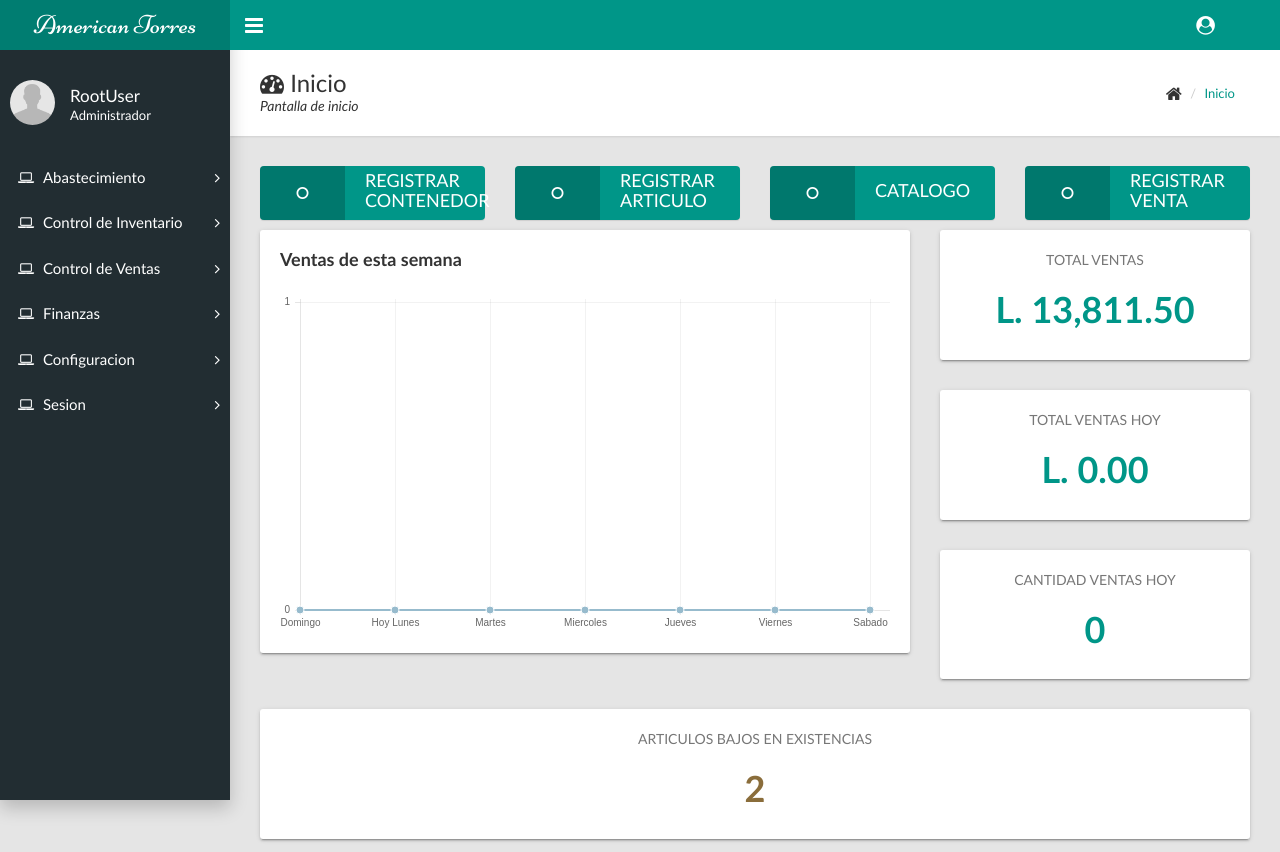
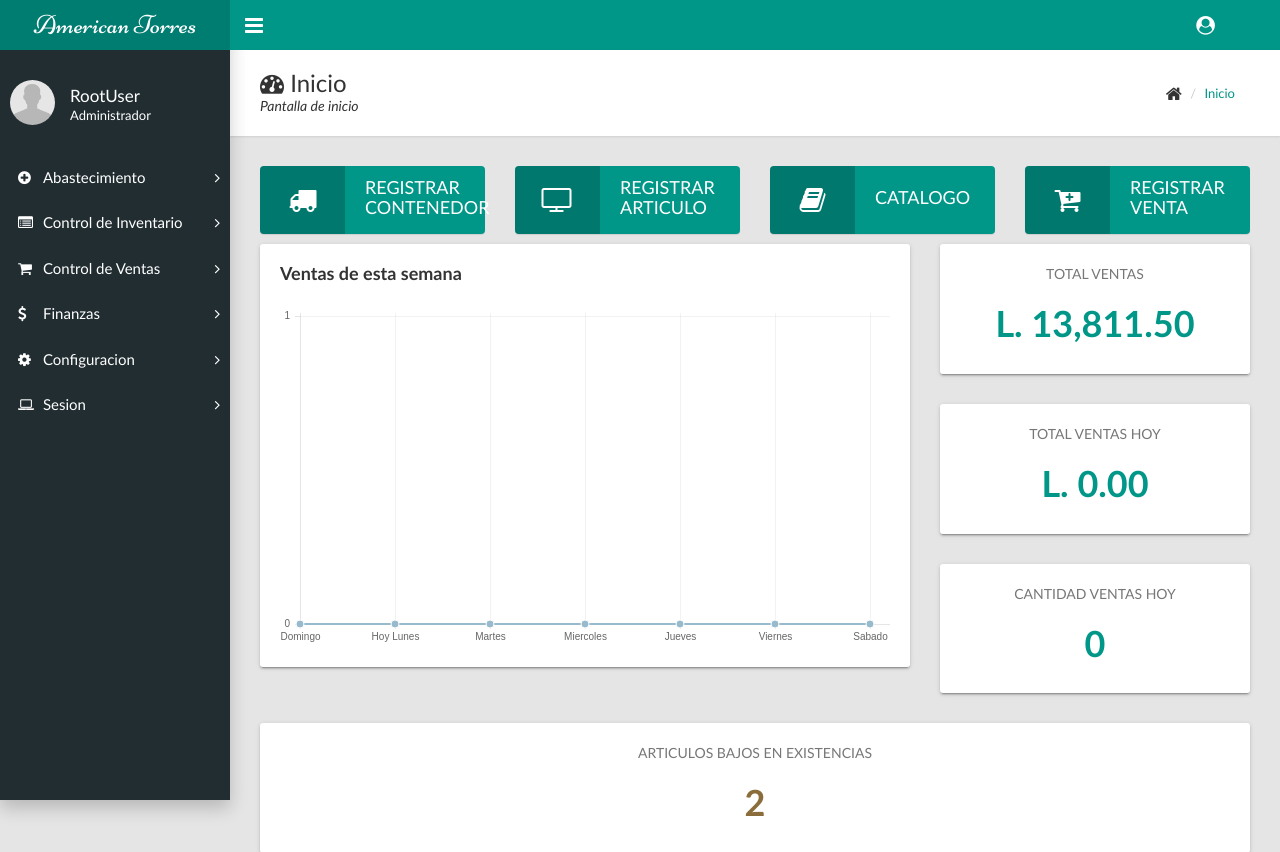
Before and after one commit to carlosvasqz/americantorres, a PHP site: page /index.php in a window 1280 px wide. Shown: the top 852 px of the page. Run offline with PHP 8.4, Linux system fonts and the light colour scheme; a user stored in the database is signed in; data comes from the database, SQL or seed files in the repository; a stand-in replaces the project's code that opens the database connection.

Commit message:
Iconos
Se agregaron iconos

```diff
--- a/source/index.php
+++ b/source/index.php
@@ -87,28 +87,28 @@
             </div></a>
           </div> -->
           <div class="col-md-3"><a href="ab_registrar_contenedor.php" title="Registrar un nuevo contenedor">
-            <div class="widget-small primary"><i class="icon fa fa-circle-o"></i>
+            <div class="widget-small primary"><i class="icon fa fa-truck fa-2x"></i>
               <div class="info">
                 <h4>Registrar contenedor</h4>
               </div>
             </div></a>
           </div>
           <div class="col-md-3"><a href="ab_registrar_articulo.php" title="Registrar un nuevo articulo">
-            <div class="widget-small primary"><i class="icon fa fa-circle-o"></i>
+            <div class="widget-small primary"><i class="icon fa fa-television fa-2x"></i>
               <div class="info">
                 <h4>Registrar articulo</h4>
               </div>
             </div></a>
           </div>
           <div class="col-md-3"><a href="ci_catalogo.php" title="Ir al catalogo de articulos">
-            <div class="widget-small primary"><i class="icon fa fa-circle-o"></i>
+            <div class="widget-small primary"><i class="icon fa fa-book fa-2x"></i>
               <div class="info">
                 <h4>Catalogo</h4>
               </div>
             </div></a>
           </div>
           <div class="col-md-3"><a href="cv_vender.php" title="Registrar una venta">
-            <div class="widget-small primary"><i class="icon fa fa-circle-o"></i>
+            <div class="widget-small primary"><i class="icon fa fa-cart-plus fa-2x"></i>
               <div class="info">
                 <h4>Registrar venta</h4>
               </div>
--- a/source/menu.php
+++ b/source/menu.php
@@ -19,61 +19,62 @@ function menuGeneral() {
           </div>
           <!-- Sidebar Menu-->
           <ul class="sidebar-menu">
-          <li class="treeview"><a href="#"><i class="fa fa-laptop"></i><span>Abastecimiento</span><i class="fa fa-angle-right"></i></a>
+          <li class="treeview"><a href="#"><i class="fa fa-plus-circle"></i><span>Abastecimiento</span><i class="fa fa-angle-right"></i></a>
             <ul class="treeview-menu">
-              <li><a href="ab_registrar_contenedor.php"><i class="fa fa-circle-o"></i>Registrar Contenedor</a></li>
-              <li><a href="ab_registrar_articulo.php"><i class="fa fa-circle-o"></i>Registrar Articulo</a></li>
+              <li><a href="ab_registrar_contenedor.php"><i class="fa fa-truck "></i>Registrar Contenedor</a></li>
+              <li><a href="ab_registrar_articulo.php"><i class="fa fa-television"></i>Registrar Articulo</a></li>
             </ul>
           </li>
-          <li class="treeview"><a href="#"><i class="fa fa-laptop"></i><span>Control de Inventario</span><i class="fa fa-angle-right"></i></a>
+          <li class="treeview"><a href="#"><i class="fa fa-list-alt"></i><span>Control de Inventario</span><i class="fa fa-angle-right"></i></a>
             <ul class="treeview-menu">
-              <li><a href="ci_consultar_articulo.php"><i class="fa fa-circle-o"></i>Consultar Articulo</a></li>
-              <li><a href="ci_modificar_articulo.php?codigo_buscar=null"><i class="fa fa-circle-o"></i>Modificar Articulo</a></li>
-              <li><a href="ci_catalogo.php"><i class="fa fa-circle-o"></i>Catalago de Articulos</a></li>
-               <li class="treeview"><a href="#"><i class="fa fa-laptop"></i><span>Categorias</span><i class="fa fa-angle-right"></i></a>
+              <li><a href="ci_consultar_articulo.php"><i class="fa fa-search"></i>Consultar Articulo</a></li>
+              <li><a href="ci_modificar_articulo.php?codigo_buscar=null"><i class="fa fa-refresh"></i>Modificar Articulo</a></li>
+              <li><a href="ci_catalogo.php"><i class="fa fa-book"></i>Catalago de Articulos</a></li>
+               <li class="treeview"><a href="#"><i class="fa fa-th-list"></i><span>Categorias</span><i class="fa fa-angle-right"></i></a>
             <ul class="treeview-menu">
-              <li><a href="ic_agregar_categoria.php"><i class="fa fa-circle-o"></i>Agregar Categoria</a></li>
-              <li><a href="ci_consultar_categoria.php"><i class="fa fa-circle-o"></i>Consultar Categoria</a></li>
-              <li><a href="ci_modificar_categoria.php"><i class="fa fa-circle-o"></i>Modificar Categoria</a></li>
+              <li><a href="ic_agregar_categoria.php"><i class="fa fa-plus-square"></i>Agregar Categoria</a></li>
+              <li><a href="ci_consultar_categoria.php"><i class="fa fa-search"></i>Consultar Categoria</a></li>
+              <li><a href="ci_modificar_categoria.php"><i class="fa fa-refresh"></i>Modificar Categoria</a></li>
            </ul>
             </ul>
           </li>
-          <li class="treeview"><a href="#"><i class="fa fa-laptop"></i><span>Control de Ventas</span><i class="fa fa-angle-right"></i></a>
+          <li class="treeview"><a href="#"><i class="fa fa-shopping-cart"></i><span>Control de Ventas</span><i class="fa fa-angle-right"></i></a>
             <ul class="treeview-menu">
-              <li><a href="cv_vender.php"><i class="fa fa-circle-o"></i>Registrar Venta</a></li>
+              <li><a href="cv_vender.php"><i class="fa fa-cart-plus"></i>Registrar Venta</a></li>
             </ul>
           </li>
-          <li class="treeview"><a href="#"><i class="fa fa-laptop"></i><span>Finanzas</span><i class="fa fa-angle-right"></i></a>
+          <li class="treeview"><a href="#"><i class="fa fa-usd"></i><span>Finanzas</span><i class="fa fa-angle-right"></i></a>
             <ul class="treeview-menu">
-              <li class="treeview"><a href="#"><i class="fa fa-dollar"></i><span>Acciones</span><i class="fa fa-angle-right"></i></a>
+              <li class="treeview"><a href="#"><i class="fa fa-check-square-o"></i><span>Acciones</span><i class="fa fa-angle-right"></i></a>
                 <ul class="treeview-menu">
-                  <li><a href="of_cierre_diario.php"><i class="fa fa-circle-o"></i>Cierre de Caja (Diario)</a></li>
-                  <li><a href="of_cierre_mensual.php"><i class="fa fa-circle-o"></i>Cierre de Caja (Mensual)</a></li>
+                  <li><a href="of_cierre_diario.php"><i class="fa fa-sun-o"></i>Cierre de Caja (Diario)</a></li>
+                  <li><a href="of_cierre_mensual.php"><i class="fa fa-calendar-check-o"></i>Cierre de Caja (Mensual)</a></li>
+                  <li><a href="fi_pagos.php"><i class="fa fa-money"></i>Realizar pago</a></li>
                 </ul>
               </li>
-              <li class="treeview"><a href="#"><i class="fa fa-dollar"></i><span>Consultas</span><i class="fa fa-angle-right"></i></a>
+              <li class="treeview"><a href="#"><i class="fa fa-question"></i><span>Consultas</span><i class="fa fa-angle-right"></i></a>
                 <ul class="treeview-menu">
-                <li><a href="of_consultar_cierre_diario.php"><i class="fa fa-circle-o"></i>Consultar Cierre Diario</a></li>
-                <li><a href="of_consultar_cierre_mensual.php"><i class="fa fa-circle-o"></i>Consultar Cierre Mensual</a></li>
+                <li><a href="of_consultar_cierre_diario.php"><i class="fa fa-sun-o"></i>Consultar Cierre Diario</a></li>
+                <li><a href="of_consultar_cierre_mensual.php"><i class="fa fa-calendar-check-o"></i>Consultar Cierre Mensual</a></li>
                 </ul>
               </li>
-              <li class="treeview"><a href="#"><i class="fa fa-dollar"></i><span>Historiales</span><i class="fa fa-angle-right"></i></a>
+              <li class="treeview"><a href="#"><i class="fa fa-history"></i><span>Historiales</span><i class="fa fa-angle-right"></i></a>
                 <ul class="treeview-menu">
-                <li><a href="of_historial_inversiones.php"><i class="fa fa-circle-o"></i>Historial de Inversiones</a></li>
-                <li><a href="of_historial_ventas.php"><i class="fa fa-circle-o"></i>Historial de Ventas </a></li>
+                <li><a href="of_historial_inversiones.php"><i class="fa fa-suitcase"></i>Historial de Inversiones</a></li>
+                <li><a href="of_historial_ventas.php"><i class="fa fa-money"></i>Historial de Ventas </a></li>
                 </ul>
               </li>
-              <li class="treeview"><a href="#"><i class="fa fa-dollar"></i><span>Reportes</span><i class="fa fa-angle-right"></i></a>
+              <li class="treeview"><a href="#"><i class="fa fa-file-text-o"></i><span>Reportes</span><i class="fa fa-angle-right"></i></a>
                 <ul class="treeview-menu">
-                  <li><a href="of_reporte_ventas.php"><i class="fa fa-circle-o"></i>Reporte de Ventas</a></li>
-                  <li><a href="of_reporte_general.php"><i class="fa fa-circle-o"></i>Reporte General</a></li>
+                  <li><a href="of_reporte_ventas.php"><i class="fa fa-money"></i>Reporte de Ventas</a></li>
+                  <li><a href="of_reporte_general.php"><i class="fa fa-line-chart"></i>Reporte General</a></li>
                 </ul>
               </li>
             </ul>
           </li>
-          <li class="treeview"><a href="#"><i class="fa fa-laptop"></i><span>Configuracion</span><i class="fa fa-angle-right"></i></a>
+          <li class="treeview"><a href="#"><i class="fa fa-cog"></i><span>Configuracion</span><i class="fa fa-angle-right"></i></a>
             <ul class="treeview-menu">
-              <li><a href="page-user.php"><i class="fa fa-circle-o"></i>Perfil</a></li>
+              <li><a href="page-user.php"><i class="fa fa-user-circle"></i>Perfil</a></li>
             </ul>
           </li>
           <li class="treeview"><a href="#"><i class="fa fa-laptop"></i><span>Sesion</span><i class="fa fa-angle-right"></i></a>
```
